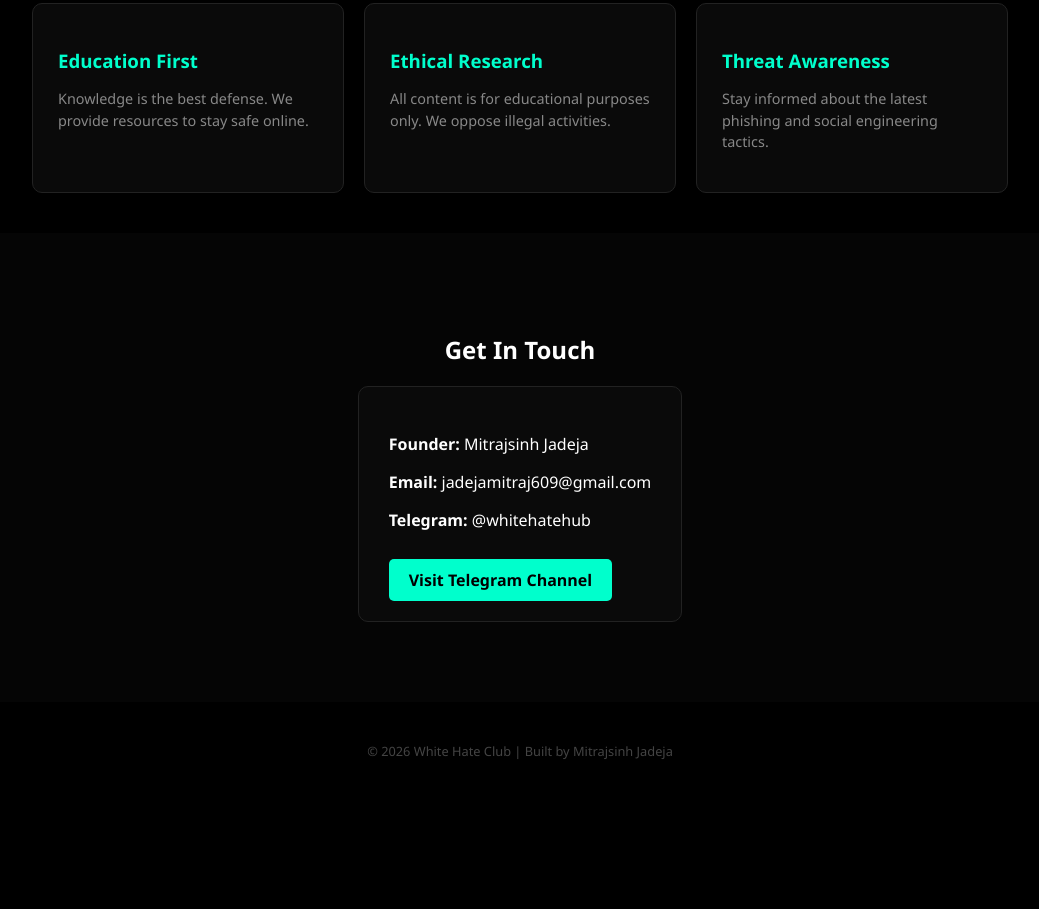
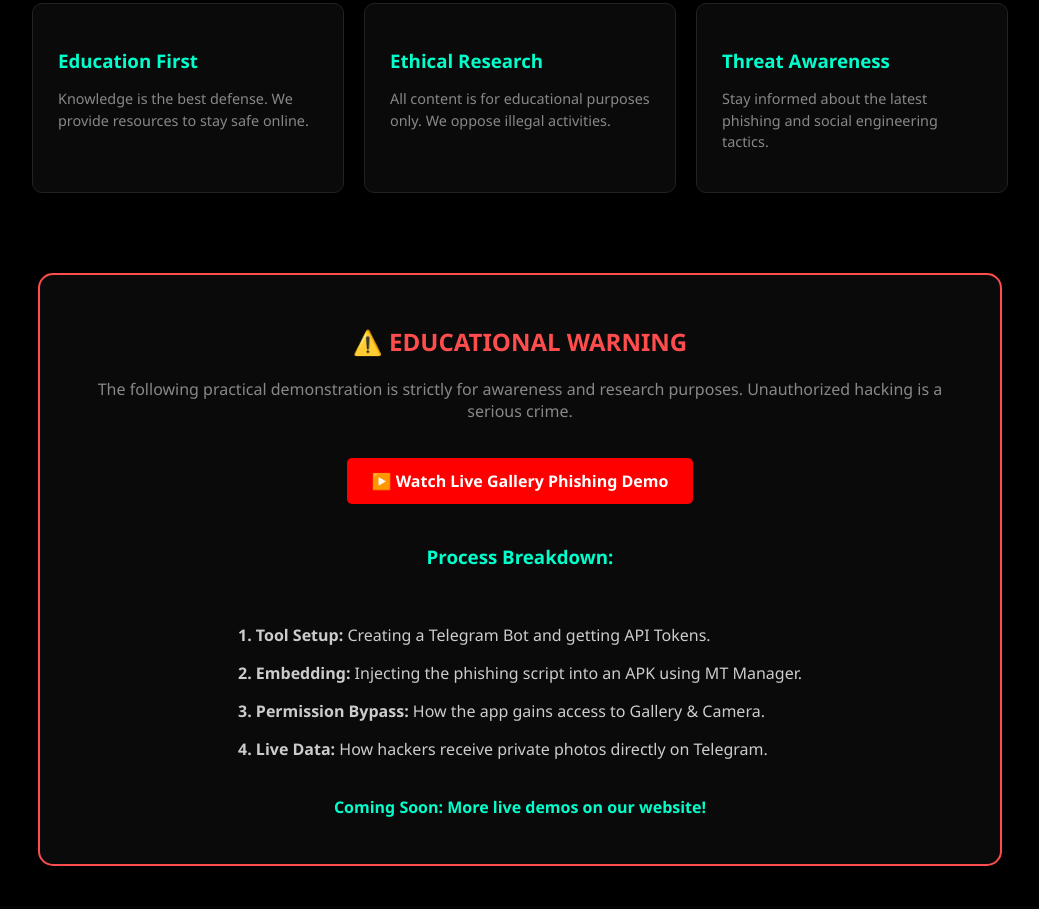
Before and after one commit to whitehathub9/White-hate-hub-9, a plain HTML site: page index.html in a window 1280 px wide. Shown: the part 803-1712 px from the top of the page, without its empty margins (120-1159 px from the left). Before the commit the page ends 1603 px from the top, so only its background shows below. Drawn offline with Linux system fonts and the light colour scheme.

Commit message:
Update index.html

```diff
--- a/index.html
+++ b/index.html
@@ -50,6 +50,25 @@
             <p>Stay informed about the latest phishing and social engineering tactics.</p>
         </div>
     </div>
+    <section style="text-align: center; padding: 40px 20px;">
+        <div style="max-width: 900px; margin: 0 auto; padding: 30px; background: #0a0a0a; border: 2px solid #ff4d4d; border-radius: 15px;">
+            <h2 style="color: #ff4d4d; font-weight: bold; text-transform: uppercase;">⚠️ Educational Warning</h2>
+            <p style="color: #888;">The following practical demonstration is strictly for awareness and research purposes. Unauthorized hacking is a serious crime.</p>
+
+            <a href="https://www.youtube.com/watch?v=aE2ByfO6Su4" target="_blank" style="background: #ff0000; color: #fff; padding: 12px 25px; text-decoration: none; border-radius: 5px; font-weight: bold; display: inline-block; margin: 20px 0;">▶️ Watch Live Gallery Phishing Demo</a>
+
+            <div style="margin-top: 20px;">
+                <h3 style="color: #00ffcc;">Process Breakdown:</h3>
+                <div style="text-align: left; display: inline-block; margin-top: 20px; color: #ccc;">
+                    <p><strong>1. Tool Setup:</strong> Creating a Telegram Bot and getting API Tokens.</p>
+                    <p><strong>2. Embedding:</strong> Injecting the phishing script into an APK using MT Manager.</p>
+                    <p><strong>3. Permission Bypass:</strong> How the app gains access to Gallery & Camera.</p>
+                    <p><strong>4. Live Data:</strong> How hackers receive private photos directly on Telegram.</p>
+                </div>
+                <p style="color: #00ffcc; margin-top: 20px; font-weight: bold;">Coming Soon: More live demos on our website!</p>
+            </div>
+        </div>
+    </section>
 
     <section class="contact-section">
         <h1>Get In Touch</h1>
```
